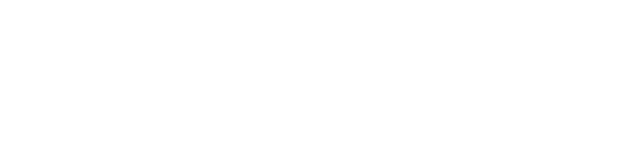
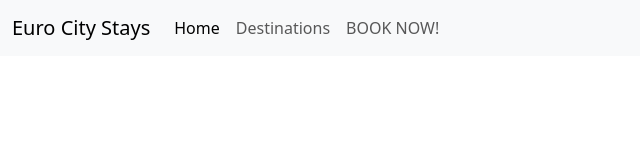
Before and after one commit to Ash-39284/euro-city-stays-mls2, a plain HTML site: page index.html in a window 1280 px wide. Shown: the whole page, without its empty margins (0-640 px from the left). Drawn offline with nearby package versions, Linux system fonts and the light colour scheme.

Commit message:
Add Bootstrap link and navbar code

```diff
--- a/index.html
+++ b/index.html
@@ -8,10 +8,34 @@
     <link rel="stylesheet" href="./assets/css/style.css">
     <!-- FontAwesome script -->
     <script src="https://kit.fontawesome.com/c818da147c.js" crossorigin="anonymous"></script>
+    <!-- Bootstrap link -->
+     <link href="https://cdn.jsdelivr.net/npm/bootstrap@5.3.8/dist/css/bootstrap.min.css" rel="stylesheet" integrity="sha384-sRIl4kxILFvY47J16cr9ZwB07vP4J8+LH7qKQnuqkuIAvNWLzeN8tE5YBujZqJLB" crossorigin="anonymous">
 
 </head>
 <body>
 
+<!-- Navbar section -->
+ <nav class="navbar navbar-expand-lg bg-body-tertiary">
+  <div class="container-fluid">
+    <a class="navbar-brand" href="#">Euro City Stays</a>
+    <button class="navbar-toggler" type="button" data-bs-toggle="collapse" data-bs-target="#navbarNav" aria-controls="navbarNav" aria-expanded="false" aria-label="Toggle navigation">
+      <span class="navbar-toggler-icon"></span>
+    </button>
+    <div class="collapse navbar-collapse" id="navbarNav">
+      <ul class="navbar-nav">
+        <li class="nav-item">
+          <a class="nav-link active" aria-current="page" href="index.html">Home</a>
+        </li>
+        <li class="nav-item">
+          <a class="nav-link" href="#">Destinations</a>
+        </li>
+        <li class="nav-item">
+          <a class="nav-link" href="#">BOOK NOW!</a>
+        </li>
+      </ul>
+    </div>
+  </div>
+</nav>
 
 
 
```
